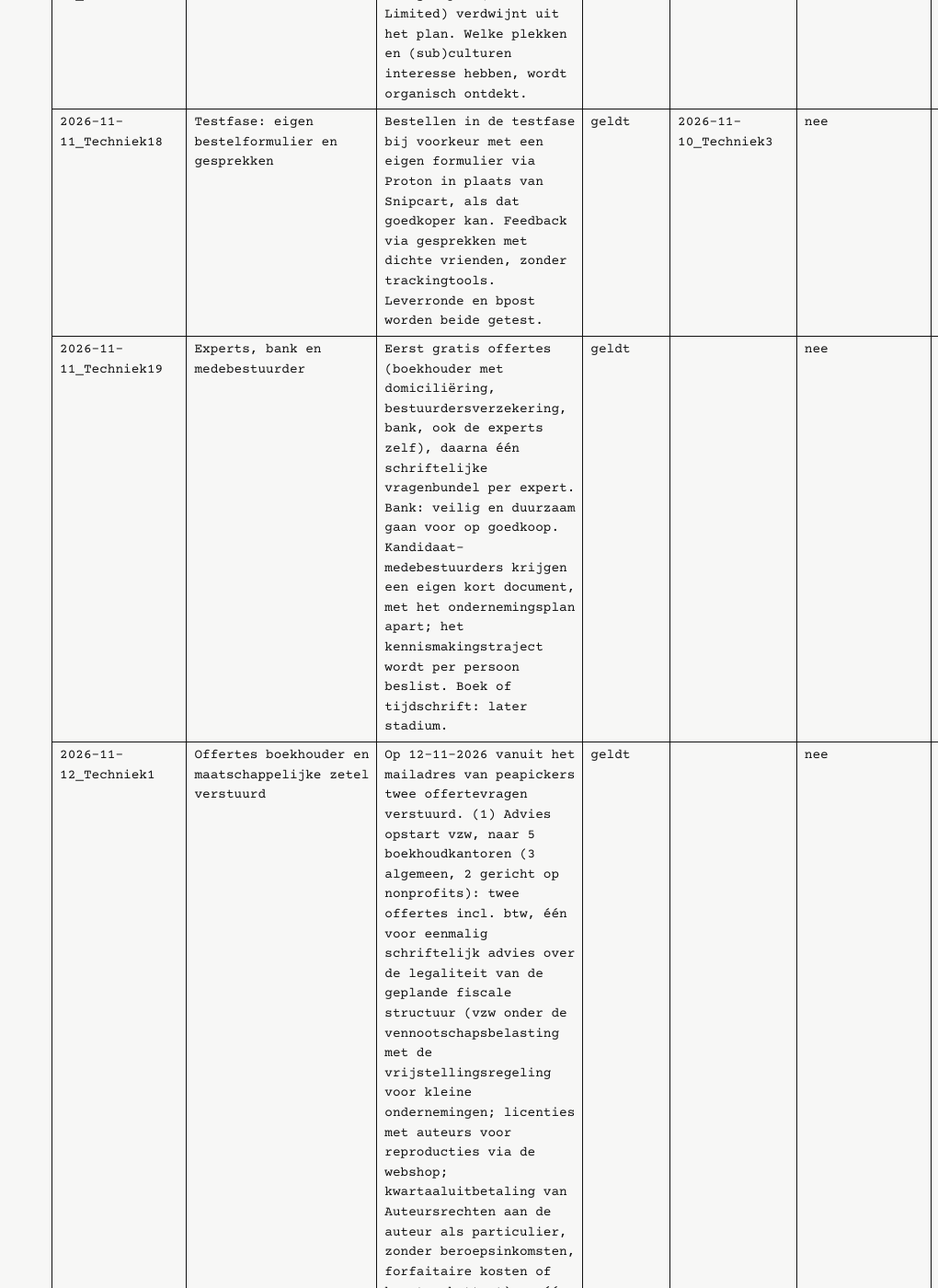
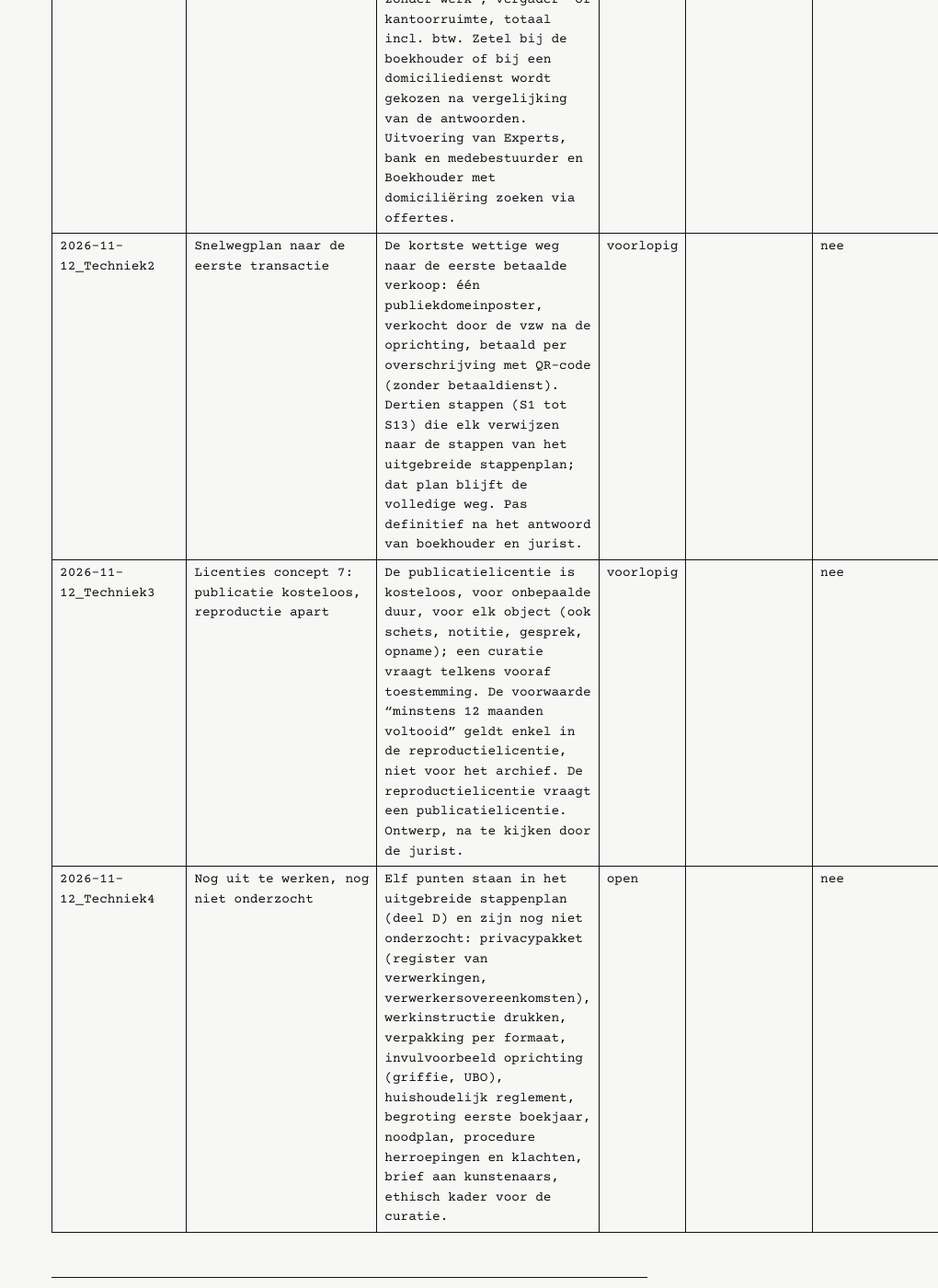
Before and after one commit to peapickers/peapickers.github.io, a Jekyll site: the page built from projecten/beslissingen.md, in a window 1280 px wide and 1400 px high, scrolled down 25248 px. Shown: the whole window at 92% size, without its empty margins (260-1280 px from the left). Built offline with Jekyll 4.4.1, drawn with Linux system fonts in a browser that asks for light colours.

Commit message:
Register: snelwegplan, licenties concept 7 en open punten (12-11-2026)
Co-Authored-By: Claude Opus 5.5 <noreply@anthropic.com>
Claude-Session: https://claude.ai/code/session_01CW2uQz9ZyWeapdHxWpSdgJ

```diff
--- a/projecten/beslissingen.md
+++ b/projecten/beslissingen.md
@@ -120,3 +120,6 @@ Eén plek met alle beslissingen, in gewone woorden. Elke regel heeft een code `J
 | 2026-11-11_Techniek18 | Testfase: eigen bestelformulier en gesprekken | Bestellen in de testfase bij voorkeur met een eigen formulier via Proton in plaats van Snipcart, als dat goedkoper kan. Feedback via gesprekken met dichte vrienden, zonder trackingtools. Leverronde en bpost worden beide getest. | geldt | 2026-11-10_Techniek3 | nee | |
 | 2026-11-11_Techniek19 | Experts, bank en medebestuurder | Eerst gratis offertes (boekhouder met domiciliëring, bestuurdersverzekering, bank, ook de experts zelf), daarna één schriftelijke vragenbundel per expert. Bank: veilig en duurzaam gaan voor op goedkoop. Kandidaat-medebestuurders krijgen een eigen kort document, met het ondernemingsplan apart; het kennismakingstraject wordt per persoon beslist. Boek of tijdschrift: later stadium. | geldt |  | nee | |
 | 2026-11-12_Techniek1 | Offertes boekhouder en maatschappelijke zetel verstuurd | Op 12-11-2026 vanuit het mailadres van peapickers twee offertevragen verstuurd. (1) Advies opstart vzw, naar 5 boekhoudkantoren (3 algemeen, 2 gericht op nonprofits): twee offertes incl. btw, één voor eenmalig schriftelijk advies over de legaliteit van de geplande fiscale structuur (vzw onder de vennootschapsbelasting met de vrijstellingsregeling voor kleine ondernemingen; licenties met auteurs voor reproducties via de webshop; kwartaaluitbetaling van Auteursrechten aan de auteur als particulier, zonder beroepsinkomsten, forfaitaire kosten of kunstwerkattest) en één voor structurele dienstverlening, indien mogelijk met de maatschappelijke zetel op hun kantoor. De vragenbundel volgt pas na de offerte. De offerte voor structurele dienstverlening dient enkel om informatie te hebben: de vzw kan ook zonder vaste boekhouder rondkomen, en of die dienst afgenomen wordt, is niet beslist. (2) Maatschappelijke zetel, naar 5 domiciliediensten (3 via formulier, 2 via mail): goedkoopste formule met een erkende zetel en digitale postverwerking, zonder werk-, vergader- of kantoorruimte, totaal incl. btw. Zetel bij de boekhouder of bij een domiciliedienst wordt gekozen na vergelijking van de antwoorden. Uitvoering van Experts, bank en medebestuurder en Boekhouder met domiciliëring zoeken via offertes. | geldt |  | nee | |
+| 2026-11-12_Techniek2 | Snelwegplan naar de eerste transactie | De kortste wettige weg naar de eerste betaalde verkoop: één publiekdomeinposter, verkocht door de vzw na de oprichting, betaald per overschrijving met QR-code (zonder betaaldienst). Dertien stappen (S1 tot S13) die elk verwijzen naar de stappen van het uitgebreide stappenplan; dat plan blijft de volledige weg. Pas definitief na het antwoord van boekhouder en jurist. | voorlopig | | nee | |
+| 2026-11-12_Techniek3 | Licenties concept 7: publicatie kosteloos, reproductie apart | De publicatielicentie is kosteloos, voor onbepaalde duur, voor elk object (ook schets, notitie, gesprek, opname); een curatie vraagt telkens vooraf toestemming. De voorwaarde "minstens 12 maanden voltooid" geldt enkel in de reproductielicentie, niet voor het archief. De reproductielicentie vraagt een publicatielicentie. Ontwerp, na te kijken door de jurist. | voorlopig | | nee | |
+| 2026-11-12_Techniek4 | Nog uit te werken, nog niet onderzocht | Elf punten staan in het uitgebreide stappenplan (deel D) en zijn nog niet onderzocht: privacypakket (register van verwerkingen, verwerkersovereenkomsten), werkinstructie drukken, verpakking per formaat, invulvoorbeeld oprichting (griffie, UBO), huishoudelijk reglement, begroting eerste boekjaar, noodplan, procedure herroepingen en klachten, brief aan kunstenaars, ethisch kader voor de curatie. | open | | nee | |
```
